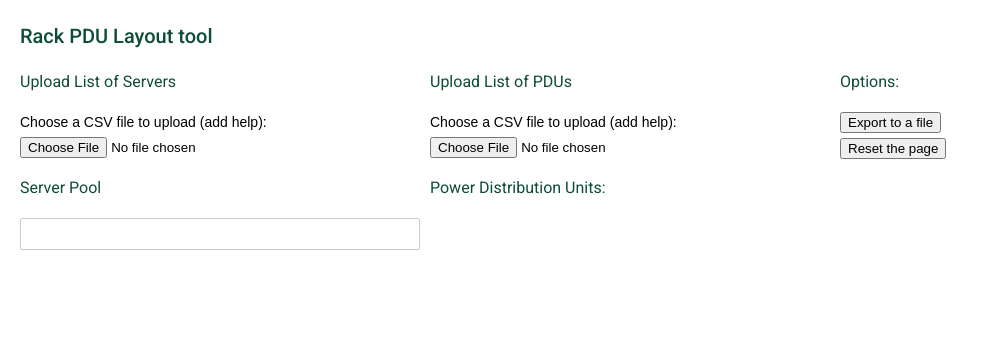
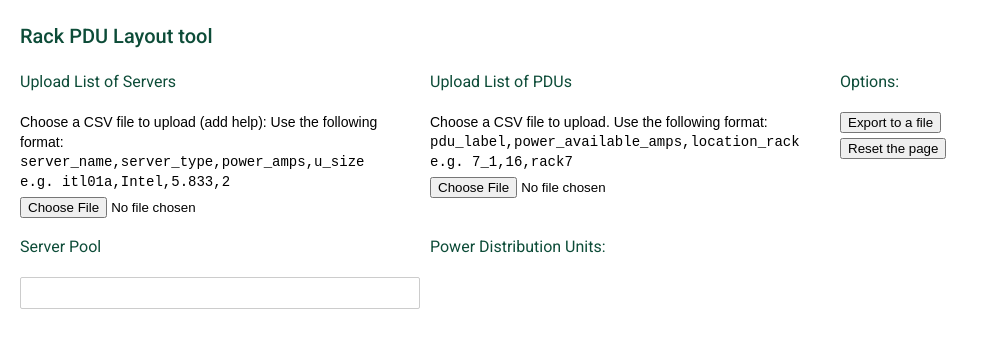
Before and after one commit to vuw-research-computing/rack-pdu-layout, an Angular app: page / in a window 1280 px wide. Shown: the top 348 px of the page, without its empty margins (0-989 px from the left). Built offline with nearby package versions, Linux system fonts and the light colour scheme.

Commit message:
added some help text for CSV upload

```diff
--- a/src/app/pdu-form/pdu-form.component.css
+++ b/src/app/pdu-form/pdu-form.component.css
@@ -10,3 +10,7 @@ button {
     margin-top: 5px;
     margin-bottom: 5px;
 }
+
+.csvhelp {
+    font-family:'Courier New', Courier, monospace;
+}
--- a/src/app/pdu-form/pdu-form.component.html
+++ b/src/app/pdu-form/pdu-form.component.html
@@ -31,7 +31,11 @@
 
       <div>
         <label for="upload">
-          Choose a CSV file to upload (add help):
+          Choose a CSV file to upload. Use the following format:
+          <div class="csvhelp">
+            pdu_label,power_available_amps,location_rack<br/>
+            e.g. 7_1,16,rack7
+          </div>
         </label>
         <input type="file" id="upload"(change)="onChange($event.target.files)">
     </div>
--- a/src/app/server-form/server-form.component.css
+++ b/src/app/server-form/server-form.component.css
@@ -10,3 +10,7 @@ button {
     margin-top: 5px;
     margin-bottom: 5px;
 }
+
+.csvhelp {
+    font-family:'Courier New', Courier, monospace;
+}
--- a/src/app/server-form/server-form.component.html
+++ b/src/app/server-form/server-form.component.html
@@ -38,7 +38,11 @@
 
     <div>
       <label for="upload">
-        Choose a CSV file to upload (add help):
+        Choose a CSV file to upload (add help): Use the following format:
+        <div class="csvhelp">
+          server_name,server_type,power_amps,u_size<br/>
+            e.g. itl01a,Intel,5.833,2
+        </div>
       </label>
       <input type="file" id="upload"(change)="onChange($event.target.files)">
   </div>
```
